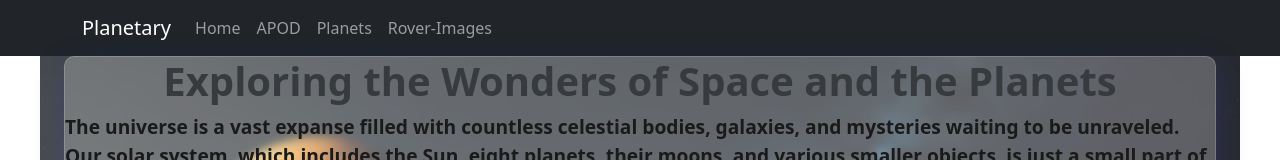
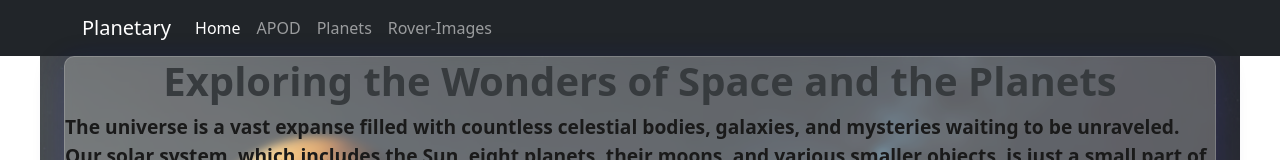
Before and after one commit to bcrisp084/Planetary, a React (Vite) app: page / in a window 1280 px wide. Shown: the top 160 px of the page. Built offline with nearby package versions, Linux system fonts and the light colour scheme.

Commit message:
added active classes to navbar

```diff
--- a/src/components/Navbar.jsx
+++ b/src/components/Navbar.jsx
@@ -1,6 +1,7 @@
 import Container from "react-bootstrap/Container";
 import Nav from "react-bootstrap/Nav";
 import Navbar from "react-bootstrap/Navbar";
+import { NavLink } from "react-router-dom";
 
 function ColorSchemesExample() {
   return (
@@ -9,10 +10,22 @@
         <Container>
           <Navbar.Brand href="/">Planetary</Navbar.Brand>
           <Nav className="me-auto">
-            <Nav.Link href="/">Home</Nav.Link>
-            <Nav.Link href="/apod">APOD</Nav.Link>
-            <Nav.Link href="/planets">Planets</Nav.Link>
-            <Nav.Link href="/rover">Rover-Images</Nav.Link>
+            <NavLink to="/" className="nav-link" activeclassname="active">
+              Home
+            </NavLink>
+            <NavLink to="/apod" className="nav-link" activeclassname="active">
+              APOD
+            </NavLink>
+            <NavLink
+              to="/planets"
+              className="nav-link"
+              activeclassname="active"
+            >
+              Planets
+            </NavLink>
+            <NavLink to="/rover" className="nav-link" activeclassname="active">
+              Rover-Images
+            </NavLink>
           </Nav>
         </Container>
       </Navbar>
```
